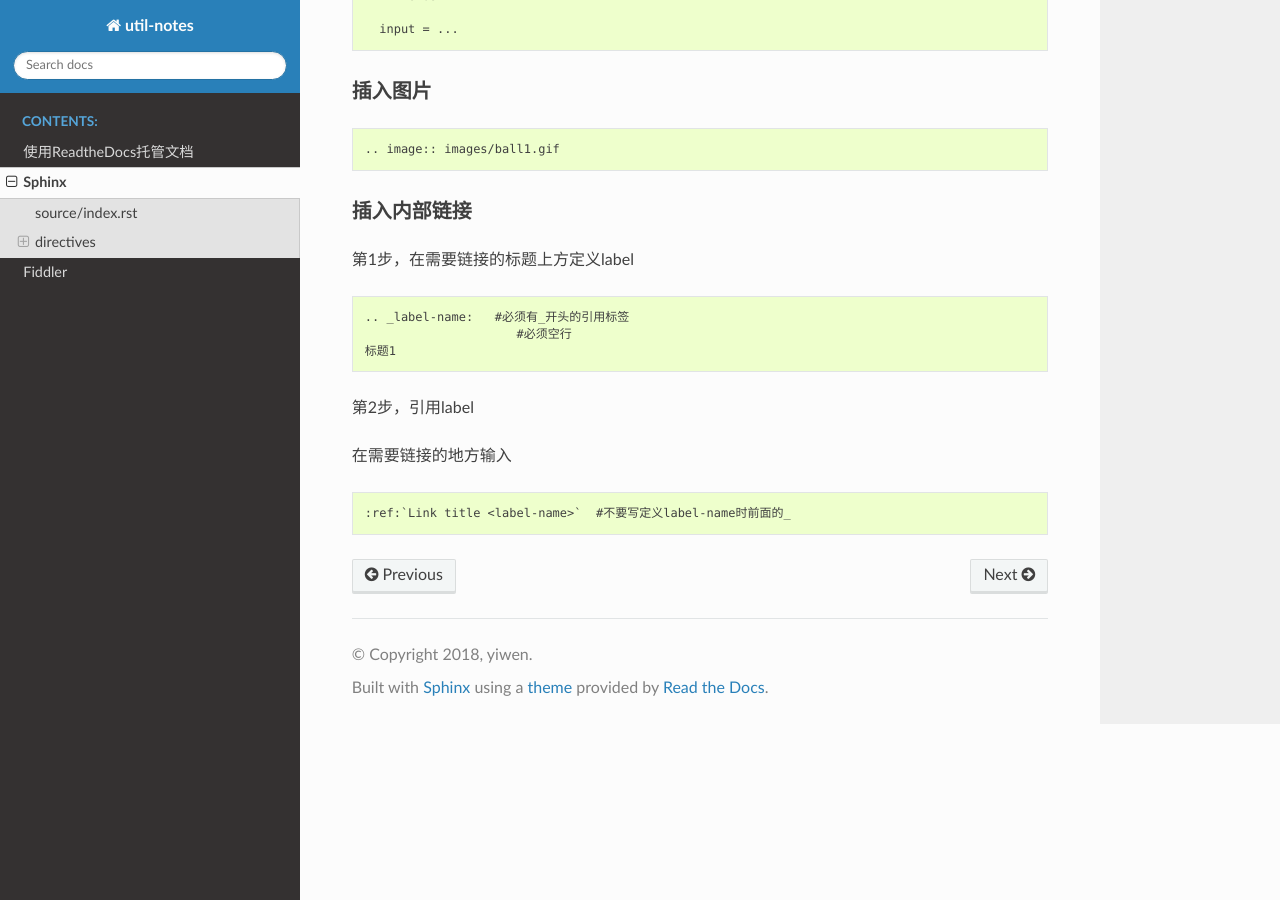
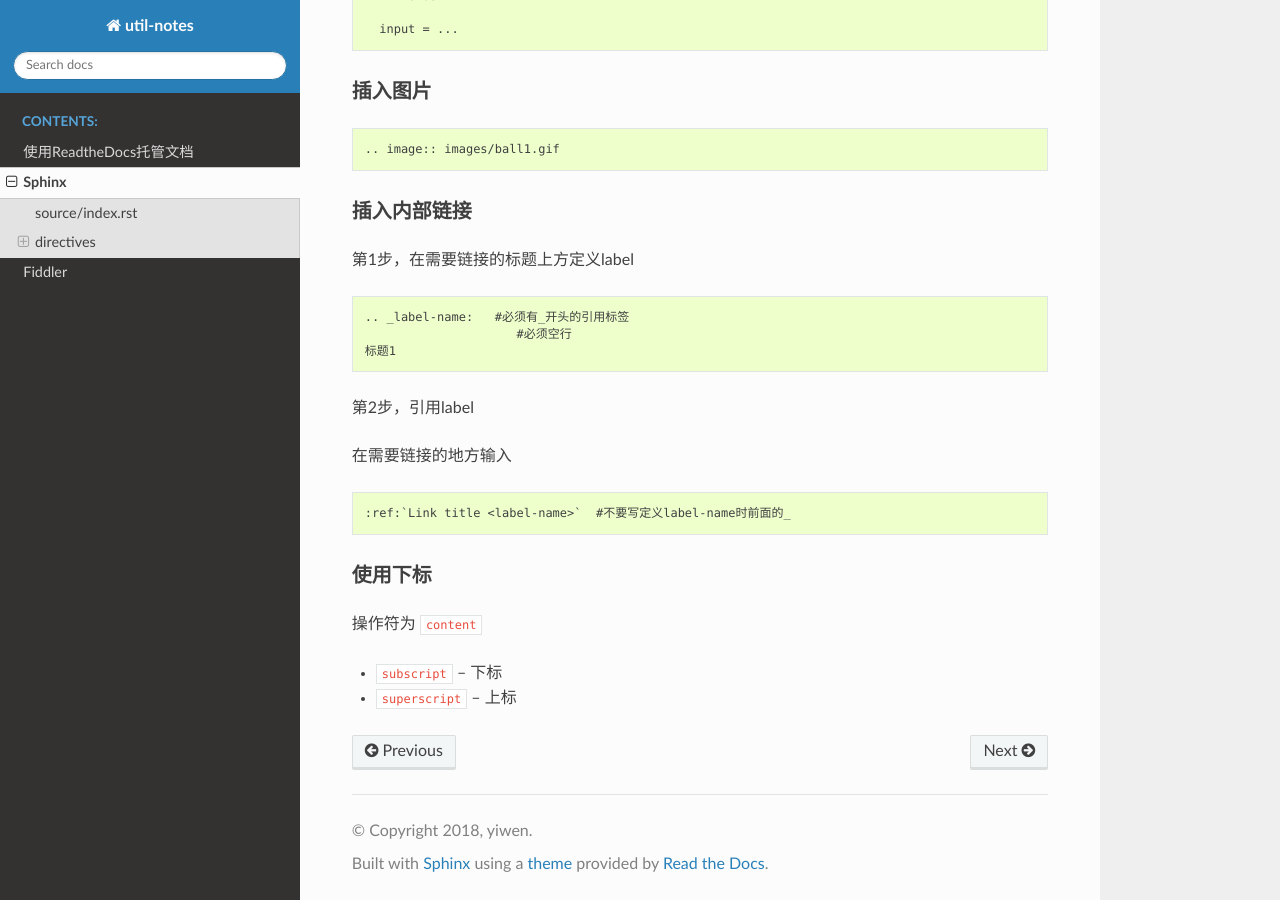
Before and after one commit to yiwenliu/util-notes, a Sphinx documentation site: the page built from source/sphinx.rst, in a window 1280 px wide and 900 px high, scrolled down 1160 px. Built offline with Sphinx 7.4.7 and the Read the Docs theme 2.0.0, drawn with Linux system fonts in a browser that asks for light colours; cross-references to code outside the pages are shown as plain code.

Commit message:
20180213

```diff
--- a/source/sphinx.rst
+++ b/source/sphinx.rst
@@ -67,3 +67,10 @@ toctree is a reStructuredText directive, a very versatile piece of markup.
 .. code-block:: none
 
   :ref:`Link title <label-name>`  #不要写定义label-name时前面的_
+
+使用下标
+^^^^^^^^^^
+操作符为 :rolename:`content`
+
+- :durole:`subscript` – 下标
+- :durole:`superscript` – 上标
```
